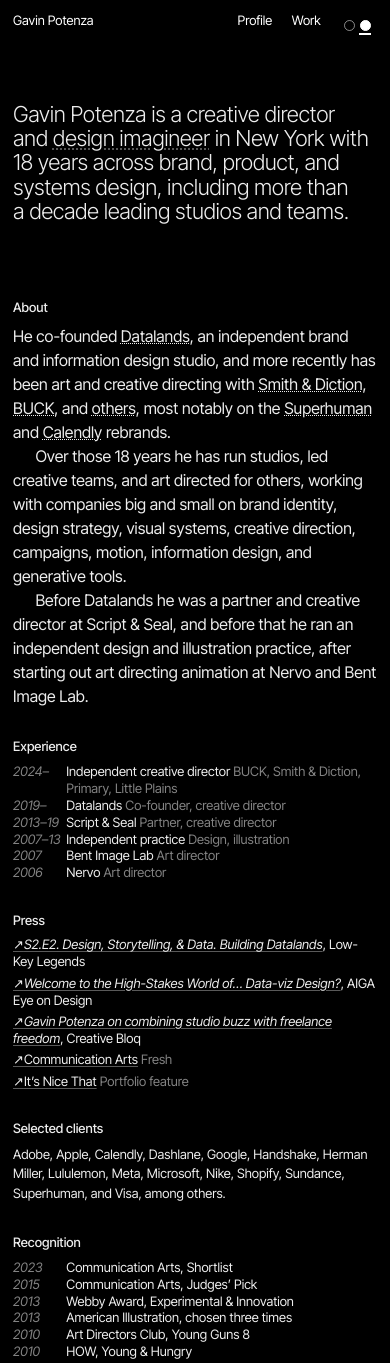
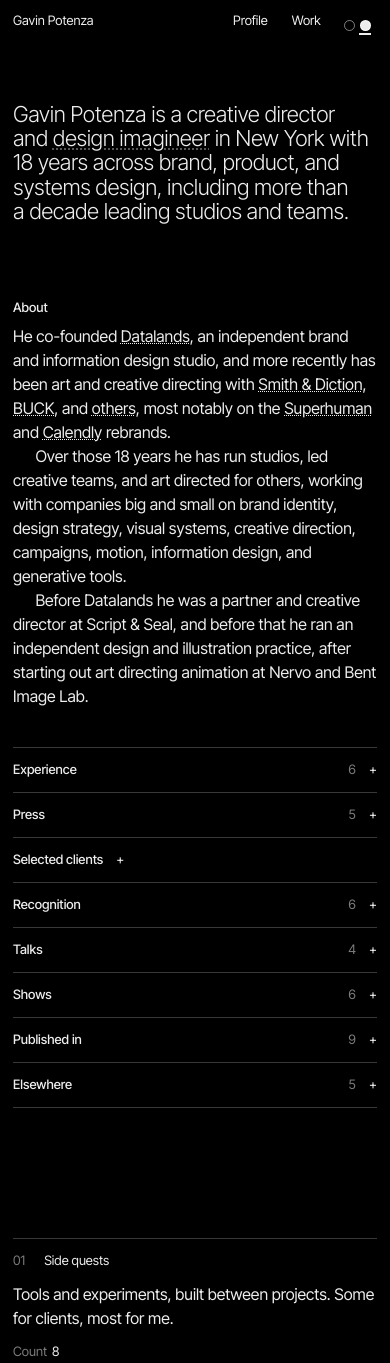
Before and after one commit to ptnza/Portfolio-3000, a plain HTML site: page index.html in a window 390 px wide. Shown: the top 1363 px of the page. Drawn offline with Linux system fonts and the light colour scheme.

Commit message:
Mobile: solid header, folding profile lists, 16px project text, no sideways scroll

```diff
--- a/assets/css/site.css
+++ b/assets/css/site.css
@@ -163,6 +163,10 @@ body.hm-on .page-content *:not(.hm-active) { color: var(--hm-dim) !important; }
 .ed-idx .row { display: grid; grid-template-columns: 3.6em 1fr; column-gap: .5em; }
 .ed-list .item { display: block; text-wrap: pretty; }          /* flush-left list, no year column (Press) */
 .ed-list .item + .item { margin-top: .35em; }
+/* folding lists: a plain heading on wide screens, a tappable row on phones (profile.js) */
+.ed-fold > summary { display: block; list-style: none; cursor: default; }
+.ed-fold > summary::-webkit-details-marker { display: none; }
+.ed-count { display: none; }
 .ed-list .item > a:only-child { overflow-wrap: anywhere; }
 .ed .y { font-style: italic; opacity: var(--soft); white-space: nowrap; }
 .ed .d { opacity: var(--soft); }
@@ -290,7 +294,7 @@ body.hm-on .page-content *:not(.hm-active) { color: var(--hm-dim) !important; }
 
 /* ---------- slideshow ---------- */
 .copy-email { text-align: start; }
-.ss, .ss-nav button, .arc-btn, .theme-btn, .tools-bar button { user-select: none; -webkit-user-select: none; }  /* rapid clicks and swipes shouldn't select words */
+.ss, .ss-nav button, .arc-btn, .theme-btn, .tools-bar button { user-select: none; -webkit-user-select: none; -webkit-tap-highlight-color: transparent; }  /* they draw their own pressed state */  /* rapid clicks and swipes shouldn't select words */
 .ss {
   position: relative;
   aspect-ratio: var(--ar, 1.5);
@@ -326,7 +330,7 @@ body.hm-on .page-content *:not(.hm-active) { color: var(--hm-dim) !important; }
 .arc-img .ss-bar { width: calc(50cqw - .625rem); margin-inline-start: calc(50% - (50cqw - .625rem) / 2); }
 .arc[data-size="s"] .arc-img .ss-bar { width: auto; margin-inline-start: 0; }
 .ss-count { opacity: var(--faint); font-size: var(--text-micro); letter-spacing: .02em; } /* the one deliberate exception to the 12px floor: a caption to the image */
-.ss-nav { display: flex; margin-block: -12px; margin-inline-end: -14px; } /* glyphs stay flush with the image edge */
+.ss-nav { display: flex; margin-block: -12px; margin-inline-end: -13px; } /* glyphs stay flush with the image edge */
 .ss-nav button {
   opacity: var(--faint);
   display: grid; place-items: center; min-width: 40px; height: 40px; padding-inline: 6px;   /* 40px targets, side by side, no overlap */
@@ -404,14 +408,25 @@ ft-log .t { white-space: pre-line; }
 /* ---------- mobile ---------- */
 @media (max-width: 768px) {
   html { font-size: .8125rem; }
-  .top { grid-template-columns: 1fr auto auto; column-gap: 1.25rem; }
+  .top { grid-template-columns: 1fr auto auto; column-gap: 1.25rem; background: var(--bg); mix-blend-mode: normal; color: var(--fg); }  /* solid bar: the blend can't keep it legible over dense text */
   .top-mail { grid-column: 3; }
-  .top-nav { gap: 1.5em; justify-self: end; }
+  .top-nav { gap: 24px; justify-self: end; }
   .top-mail > .copy-email { display: none; }
   :root { --text-display: 22px; --text-body-sm: 1rem; --text-footer: 3.6rem; --text-overlay: 4.5rem; }
   .bio-section { display: block; margin-top: 4rem; margin-bottom: 6rem; }
   .ed-set { grid-template-columns: 1fr; margin-top: 4rem; }
-  .ed { margin-bottom: 2.5rem; }
+  .ed { gap: 0; }
+  .ed-sec:not(.ed-fold) { margin-bottom: 3rem; }   /* About stays open */
+  .ed-fold { border-top: 1px solid var(--line); }
+  .ed-set > .ed:last-child .ed-fold:last-child { border-bottom: 1px solid var(--line); }
+  .ed-fold > summary { display: flex; align-items: center; gap: .5em; min-height: 44px; cursor: pointer; -webkit-tap-highlight-color: transparent; }
+  .ed-fold > summary .label { margin: 0; }
+  .ed-count, .ed-fold > summary::after { font-size: var(--text-body-sm); }
+  .ed-count { display: inline; margin-inline-start: auto; opacity: var(--faint); font-variant-numeric: tabular-nums; }
+  .ed-fold > summary::after { content: "+"; width: 1em; text-align: end; }
+  .ed-fold[open] > summary::after { content: "\2212"; }
+  .ed-fold[open] > :not(summary) { padding-bottom: 1.25rem; }
+  .arc-desc { font-size: var(--text-body); }   /* 7–10 lines: read at body size, like About */
 
   .arc { margin-top: 5rem; }
   .arc-bar { display: none; }
--- /dev/null
+++ b/assets/js/profile.js
@@ -0,0 +1,20 @@
+/* Profile lists: open columns on wide screens; on phones each list folds to one row
+   ("Experience 6 +") so Work isn't buried. Markup ships open, so no-JS shows everything. */
+(function () {
+  var folds = document.querySelectorAll('.ed-fold');
+  if (!folds.length) return;
+  var phone = matchMedia('(max-width: 768px)');
+  folds.forEach(function (d) {
+    var sum = d.querySelector('summary'), list = d.querySelector('ul');
+    if (list) { var n = document.createElement('span'); n.className = 'ed-count'; n.textContent = list.children.length; sum.appendChild(n); }
+    sum.addEventListener('click', function (e) { if (!phone.matches) e.preventDefault(); }); // wide screens: always open
+  });
+  function sync() {
+    folds.forEach(function (d) {
+      d.open = !phone.matches;
+      d.querySelector('summary').tabIndex = phone.matches ? 0 : -1;
+    });
+  }
+  sync();
+  phone.addEventListener('change', sync);
+})();
--- a/index.html
+++ b/index.html
@@ -75,51 +75,51 @@
 </div>
 
 <div class="ed">
-<div class="ed-sec"><h2 class="label">Experience</h2><ul class="alt-body ed-idx">
+<details class="ed-sec ed-fold" open><summary><h2 class="label">Experience</h2></summary><ul class="alt-body ed-idx">
 <li class="row"><span class="y">2024–</span><span>Independent creative director <span class="d">BUCK, Smith &amp; Diction, Primary, Little Plains</span></span></li>
 <li class="row"><span class="y">2019–</span><span>Datalands <span class="d">Co-founder, creative director</span></span></li>
 <li class="row"><span class="y">2013–19</span><span>Script &amp; Seal <span class="d">Partner, creative director</span></span></li>
 <li class="row"><span class="y">2007–13</span><span>Independent practice <span class="d">Design, illustration</span></span></li>
 <li class="row"><span class="y">2007</span><span>Bent Image Lab <span class="d">Art director</span></span></li>
 <li class="row"><span class="y">2006</span><span>Nervo <span class="d">Art director</span></span></li>
-</ul></div>
-<div class="ed-sec"><h2 class="label">Press</h2><ul class="alt-body ed-list">
+</ul></details>
+<details class="ed-sec ed-fold" open><summary><h2 class="label">Press</h2></summary><ul class="alt-body ed-list">
 <li class="item"><a href="https://www.youtube.com/watch?v=oIoB-iBnCg4" target="_blank" rel="noopener"><span aria-hidden="true">↗</span><i>S2.E2. Design, Storytelling, &amp; Data. Building Datalands</i></a>, Low-Key Legends</li>
 <li class="item"><a href="https://eyeondesign.aiga.org/welcome-to-the-high-stakes-world-of-data-viz-design/" target="_blank" rel="noopener"><span aria-hidden="true">↗</span><i>Welcome to the High-Stakes World of… Data-viz Design?</i></a>, AIGA Eye on Design</li>
 <li class="item"><a href="https://www.creativebloq.com/computer-arts/gavin-potenza-combining-studio-buzz-freelance-freedom-31410887" target="_blank" rel="noopener"><span aria-hidden="true">↗</span><i>Gavin Potenza on combining studio buzz with freelance freedom</i></a>, Creative Bloq</li>
 <li class="item"><a href="https://www.commarts.com/fresh/gavin-potenza" target="_blank" rel="noopener"><span aria-hidden="true">↗</span>Communication Arts</a> <span class="d">Fresh</span></li>
 <li class="item"><a href="https://www.itsnicethat.com/articles/1920-gavin-potenza" target="_blank" rel="noopener"><span aria-hidden="true">↗</span>It’s Nice That</a> <span class="d">Portfolio feature</span></li>
-</ul></div>
-<div class="ed-sec"><h2 class="label">Selected clients</h2><div class="alt-body"><p class="ed-p">Adobe, Apple, Calendly, Dashlane, Google, Handshake, Herman Miller, Lululemon, Meta, Microsoft, Nike, Shopify, Sundance, Superhuman, and Visa, among others.</p></div></div>
+</ul></details>
+<details class="ed-sec ed-fold" open><summary><h2 class="label">Selected clients</h2></summary><div class="alt-body"><p class="ed-p">Adobe, Apple, Calendly, Dashlane, Google, Handshake, Herman Miller, Lululemon, Meta, Microsoft, Nike, Shopify, Sundance, Superhuman, and Visa, among others.</p></div></details>
 </div>
 
 <div class="ed">
-<div class="ed-sec"><h2 class="label">Recognition</h2><ul class="alt-body ed-idx">
+<details class="ed-sec ed-fold" open><summary><h2 class="label">Recognition</h2></summary><ul class="alt-body ed-idx">
 <li class="row"><span class="y">2023</span><span>Communication Arts, Shortlist</span></li>
 <li class="row"><span class="y">2015</span><span>Communication Arts, Judges’ Pick</span></li>
 <li class="row"><span class="y">2013</span><span>Webby Award, Experimental &amp; Innovation</span></li>
 <li class="row"><span class="y">2013</span><span>American Illustration, chosen three times</span></li>
 <li class="row"><span class="y">2010</span><span>Art Directors Club, Young Guns 8</span></li>
 <li class="row"><span class="y">2010</span><span>HOW, Young &amp; Hungry</span></li>
-</ul></div>
-<div class="ed-sec"><h2 class="label">Talks</h2><ul class="alt-body ed-idx">
+</ul></details>
+<details class="ed-sec ed-fold" open><summary><h2 class="label">Talks</h2></summary><ul class="alt-body ed-idx">
 <li class="row"><span class="y">2019</span><span>SUNY New Paltz</span></li>
 <li class="row"><span class="y">2015</span><span>School of Visual Arts</span></li>
 <li class="row"><span class="y">2014</span><span>Pratt Institute</span></li>
 <li class="row"><span class="y">2013</span><span>Portland State University</span></li>
-</ul></div>
-<div class="ed-sec"><h2 class="label">Shows</h2><ul class="alt-body ed-idx">
+</ul></details>
+<details class="ed-sec ed-fold" open><summary><h2 class="label">Shows</h2></summary><ul class="alt-body ed-idx">
 <li class="row"><span class="y">2015</span><span><i>Pencil Factory Exhibition</i> <span class="d">London</span></span></li>
 <li class="row"><span class="y">2015</span><span><i>Ghost in the Machine</i> <span class="d">Salt Lake City</span></span></li>
 <li class="row"><span class="y">2014</span><span><i>Talk to Me</i> <span class="d">Portland</span></span></li>
 <li class="row"><span class="y">2014</span><span><i>Nothing Goes According to Plan</i> <span class="d">Salt Lake City</span></span></li>
 <li class="row"><span class="y">2011</span><span><i>ADC Young Guns</i> <span class="d">New York, Tokyo</span></span></li>
 <li class="row"><span class="y">2010</span><span><i>Downy Bird</i> <span class="d">San Francisco</span></span></li>
-</ul></div>
+</ul></details>
 </div>
 
 <div class="ed">
-<div class="ed-sec"><h2 class="label">Published in</h2><ul class="alt-body ed-idx">
+<details class="ed-sec ed-fold" open><summary><h2 class="label">Published in</h2></summary><ul class="alt-body ed-idx">
 <li class="row"><span class="y">2022</span><span><i>Building Science Graphics</i>, A K Peters</span></li>
 <li class="row"><span class="y">2013</span><span><i>The Best American Infographics</i>, Mariner</span></li>
 <li class="row"><span class="y">2012</span><span><i>Information Graphics</i>, Taschen</span></li>
@@ -129,14 +129,14 @@
 <li class="row"><span class="y">2009</span><span><i>1000 Ideas by 100 Graphic Designers</i>, Rockport</span></li>
 <li class="row"><span class="y">2009</span><span><i>Flashback</i>, Victionary</span></li>
 <li class="row"><span class="y">2008</span><span><i>Los Logos 4</i>, Gestalten</span></li>
-</ul></div>
-<div class="ed-sec"><h2 class="label">Elsewhere</h2><ul class="alt-body ed-list">
+</ul></details>
+<details class="ed-sec ed-fold" open><summary><h2 class="label">Elsewhere</h2></summary><ul class="alt-body ed-list">
 <li class="item"><a href="https://www.linkedin.com/in/gavinpotenza/" target="_blank" rel="noopener"><span aria-hidden="true">↗</span>LinkedIn</a></li>
 <li class="item"><a href="https://x.com/gavinpotenza" target="_blank" rel="noopener"><span aria-hidden="true">↗</span>Twitter</a></li>
 <li class="item"><a href="https://www.instagram.com/gavinpotenza" target="_blank" rel="noopener"><span aria-hidden="true">↗</span>Instagram</a></li>
 <li class="item"><a href="https://github.com/ptnza" target="_blank" rel="noopener"><span aria-hidden="true">↗</span>GitHub</a></li>
 <li class="item"><button class="copy-email" type="button" data-email="gavin@datalands.co" aria-label="Copy email address gavin@datalands.co">gavin@datalands.co</button></li>
-</ul></div>
+</ul></details>
 </div>
 </div>
 </section>
@@ -366,5 +366,6 @@
 <script src="assets/js/archive.js" defer></script>
 <script src="assets/js/footer.js" defer></script>
 <script src="assets/js/theme.js" defer></script>
+<script src="assets/js/profile.js" defer></script>
 </body>
 </html>
```
Also changed, not shown: 1 other file.
